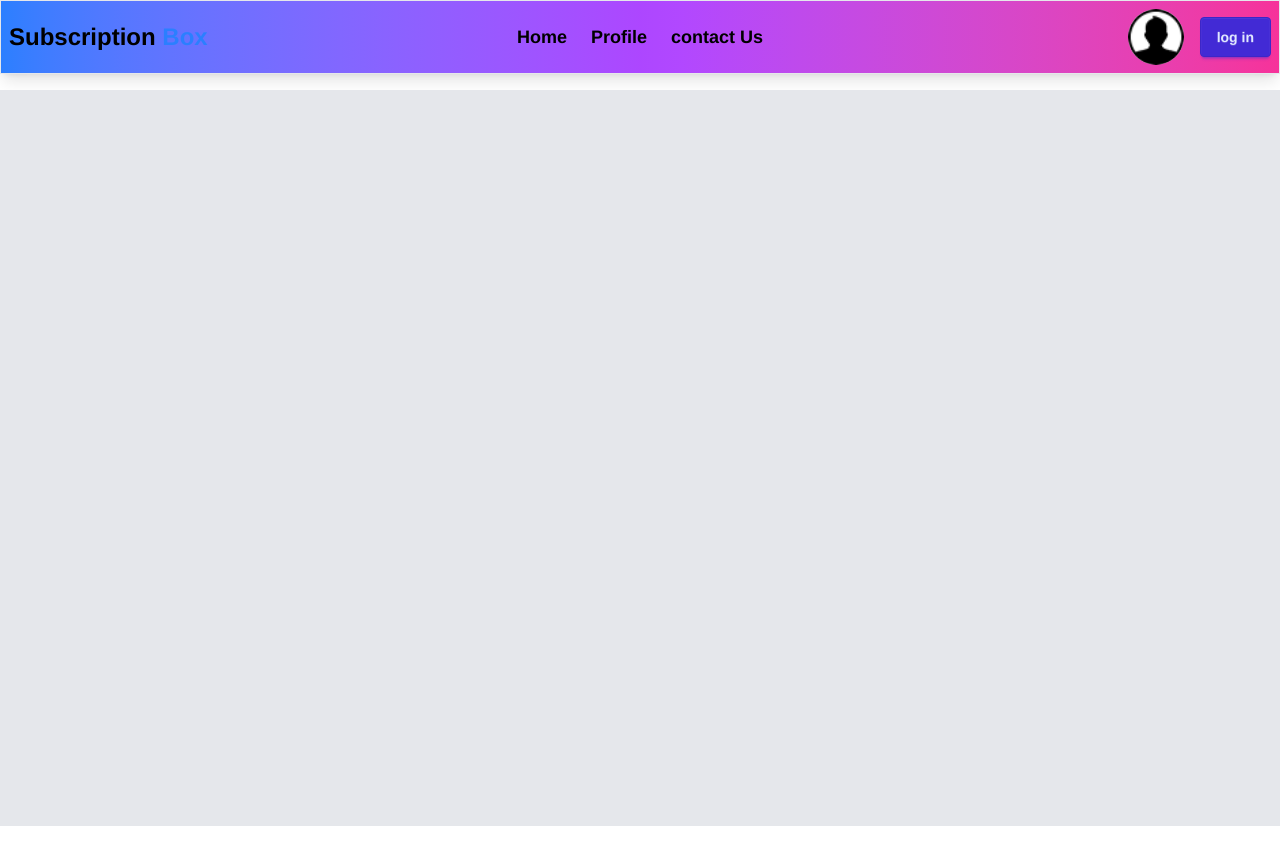
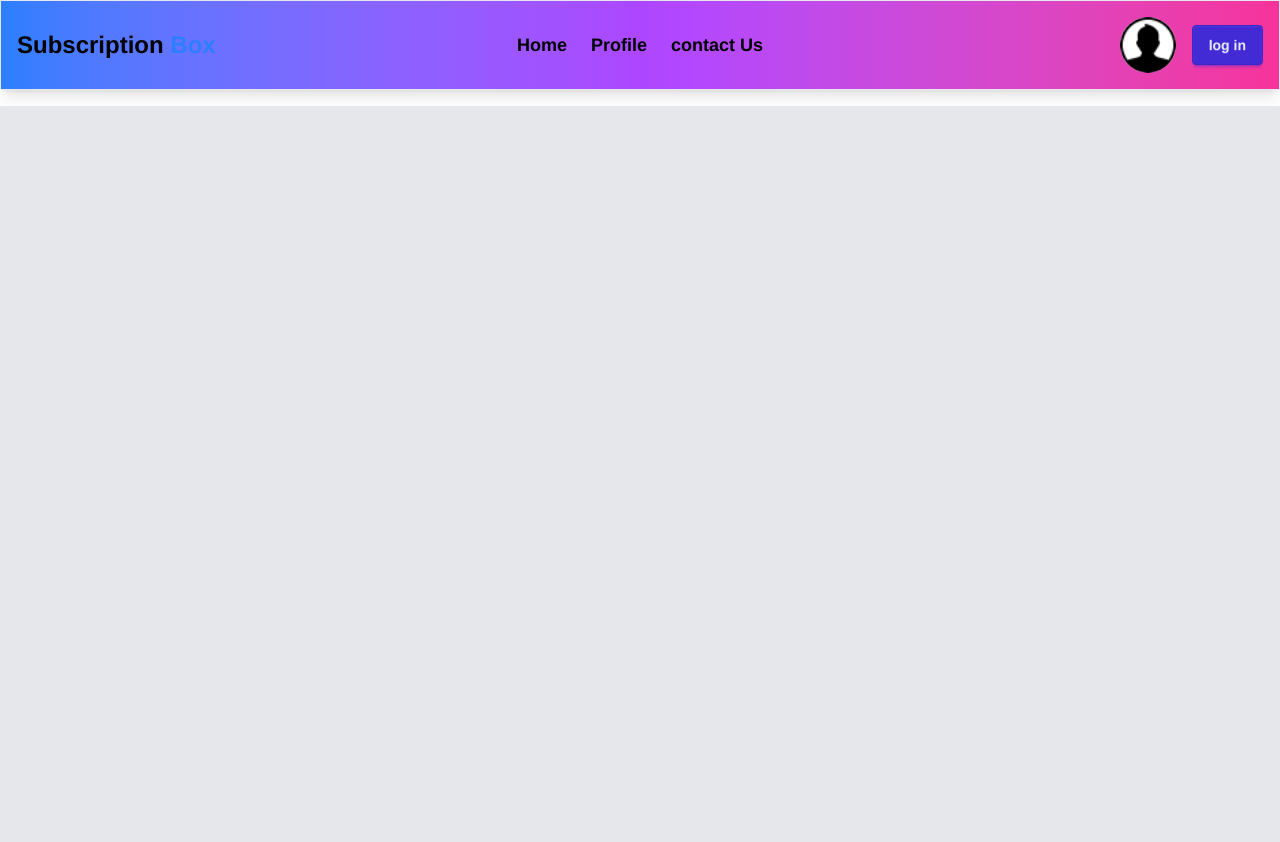
Before and after one commit to osmanbybd/subscription_box, a React (Vite) app: page /auth in a window 1280 px wide. Built offline with nearby package versions, Linux system fonts and the light colour scheme; no server answers.

Commit message:
again code submit

```diff
--- a/src/layouts/AuthLogin.jsx
+++ b/src/layouts/AuthLogin.jsx
@@ -14,7 +14,7 @@
 
     return (
         <div>
-            <div className='border border-gray-200 bg-gradient-to-r from-blue-500 via-purple-500 to-pink-500 shadow-lg mb-4'>
+            <div className='border p-2 border-gray-200 bg-gradient-to-r from-blue-500 via-purple-500 to-pink-500 shadow-lg mb-4'>
             <Navbar></Navbar>
             </div>
             <div className='bg-gray-200 min-h-[92vh] py-5 lg:py-9 px-4 lg:px6  '>
```
